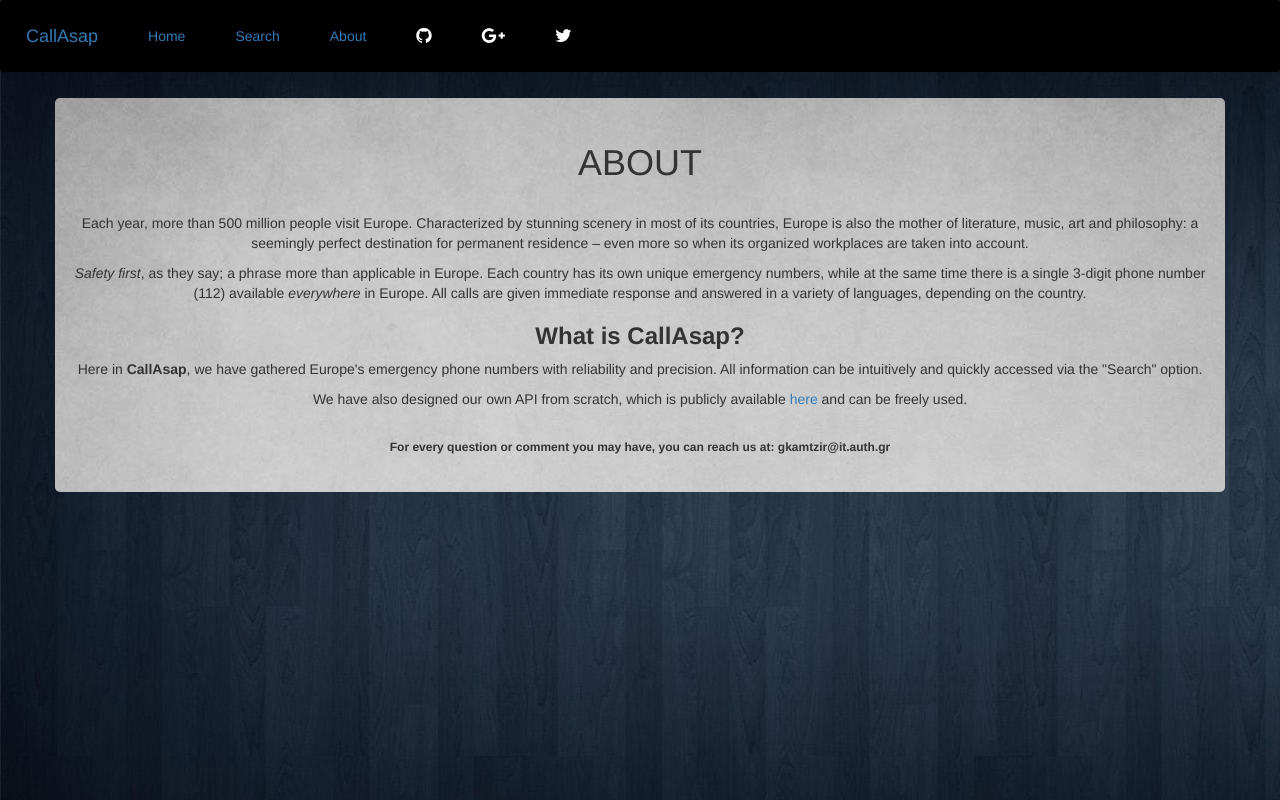
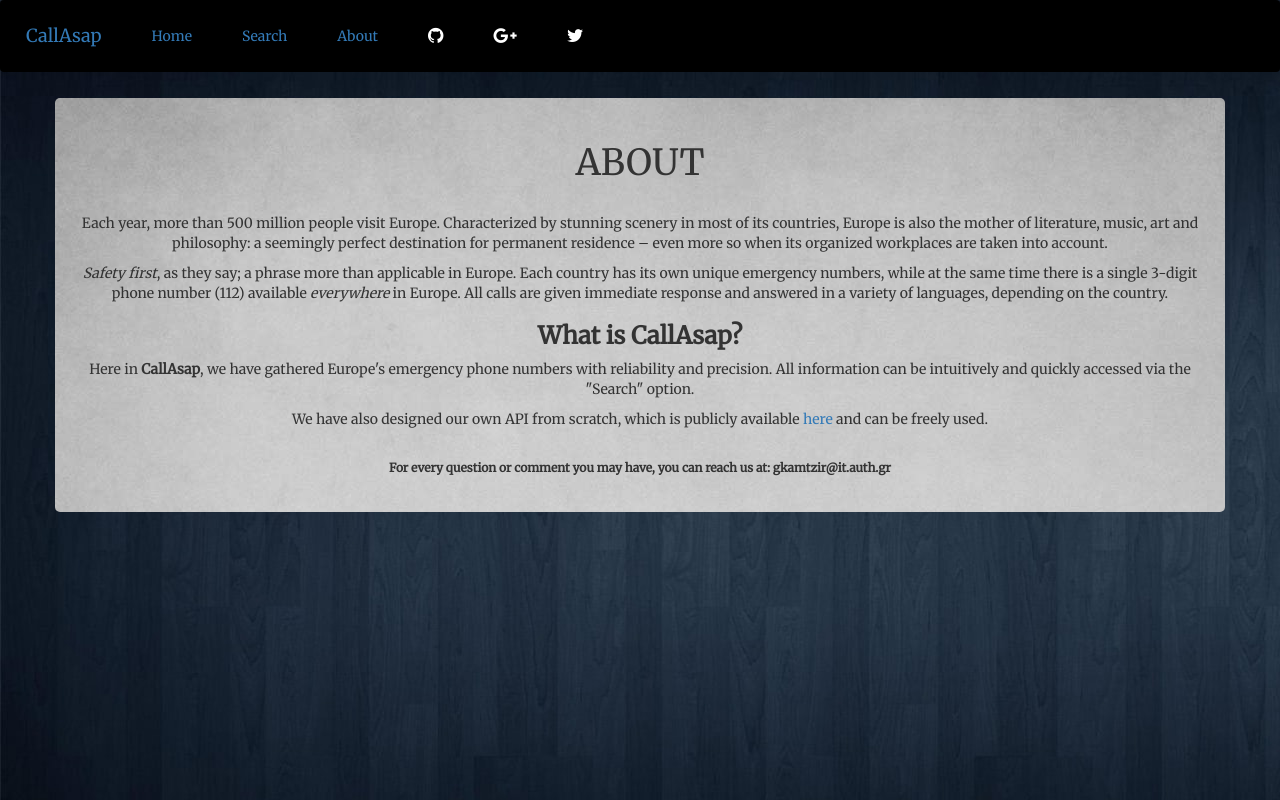
Before and after one commit to gkamtzir/callAsap4, an Angular app: page /about in a window 1280 px wide. Built offline with nearby package versions, Linux system fonts and the light colour scheme; a web font is replaced by a local one.

Commit message:
Changed font

```diff
--- a/src/app/shared/main.css
+++ b/src/app/shared/main.css
@@ -1,7 +1,7 @@
 body {
   background-image: url("../../assets/background.jpg");
   text-align: center;
-  font-family: 'Merriweather', serif;
+  font-family: 'Merriweather', serif !important;
 }
 
 nav li a {
```
